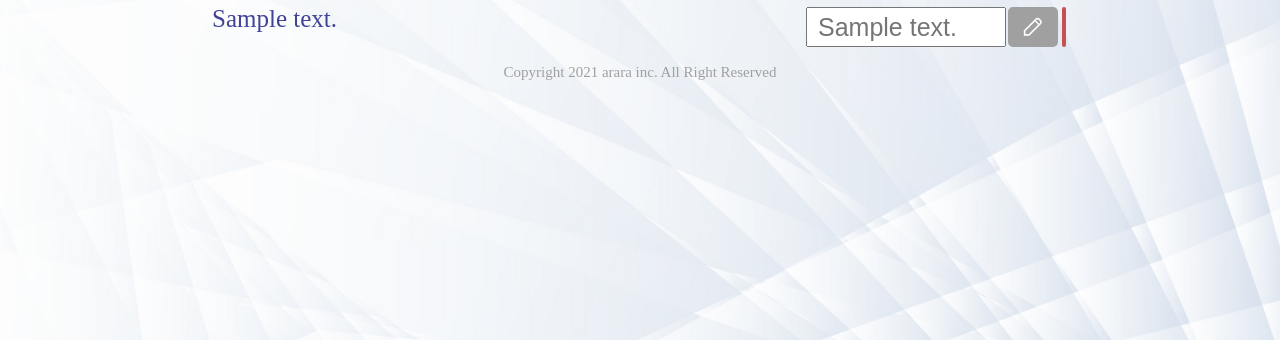
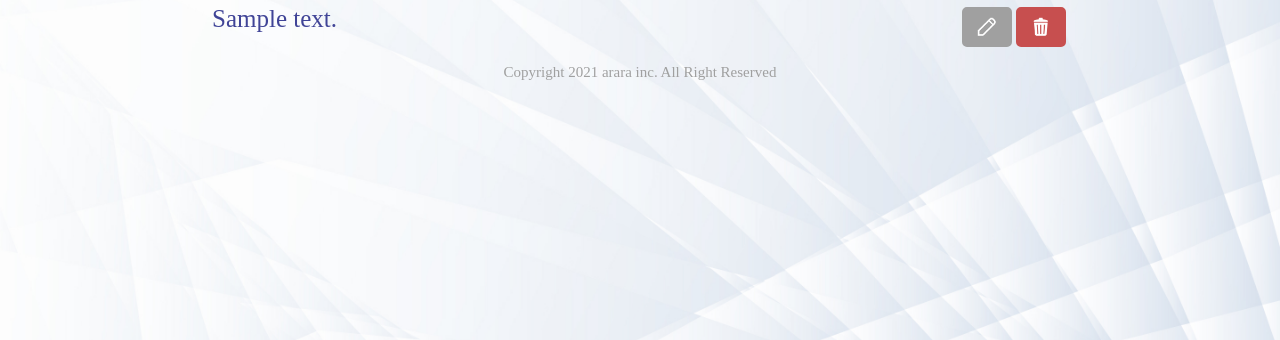
Before and after one commit to arara-ichihara/arara-todo, a Django app: page /araraTodoApp/ in a window 1280 px wide. Shown: the part 127-467 px from the top of the page. Run offline with Django 3.2, Linux system fonts and the light colour scheme; tables that the repository leaves empty hold one stand-in row (values such as "Sample post").

Commit message:
update button style

```diff
--- a/araraTodoApp/templates/araraTodoApp/index.html
+++ b/araraTodoApp/templates/araraTodoApp/index.html
@@ -27,13 +27,14 @@
                 <li>
                   <p>{{ todo.content }}</p>
                   <div>
-                    <form>
-                      <input type="text" placeholder="{{ todo.content }}">
-                      <button>
-                        <img src="{% static 'image/update_icon1.png' %}" alt="編集">
-                        <img src="{% static 'image/update_icon2.png' %}" alt="編集">
-                      </button>
-                    </form>
+
+
+                    <input type="checkbox" id="{{todo.id}}">
+                    <input type="text" placeholder="{{ todo.content }}">
+                    <label for="{{todo.id}}">
+                      <img src="{% static 'image/update_icon1.png' %}" alt="編集">
+                      <img src="{% static 'image/update_icon2.png' %}" alt="編集">
+                    </label>
 
                     <a href="{% url 'delete' todo.id %}">
                       <img src="{% static 'image/delete_icon1.png' %}" alt="削除">
--- a/static/style.css
+++ b/static/style.css
@@ -102,7 +102,8 @@ main li p {
 
 /* ボタンの基本の形 */
 button,
-main li a {
+main li a,
+label{
     width: 50px;
     height: 40px;
     font-size: 15px;
@@ -111,35 +112,39 @@ main li a {
     text-align: center;
     padding: 5px 0;
     color: #fff;
-
     position: relative;
 	display: block;
 	overflow: hidden;
 	cursor: pointer;
 }
-
 /* 編集ボタン */
-main li form{
-    display: flex;
-    justify-content: space-evenly;
-}
-main li form input{
-    width: 200px;
+main li input{
+    width: 60%;
     margin: 2px 0;
     padding: 0 10px;
 }
-main li button {
+main li label {
     background: #a0a0a0;
     border: solid #a0a0a0 2px;
 }
-main li button:hover {
+main li label:hover {
     background: #fff;
     color: #a0a0a0;
     border: solid #a0a0a0 2px;
 }
-
+main li label input{
+    display: none;
+}
+/* 編集テキストボックス */
+main li input[type="text"],
+input[type="checkbox"]{
+    display: none;
+}
+input[type="checkbox"]:checked + input{
+    display: block;
+}
 /* 削除ボタンのデザイン */
-main li a {
+main li a{
     background: #c74f4f;
     border: solid #c74f4f 2px;
 }
@@ -148,7 +153,6 @@ main li a:hover {
     color: #c74f4f;
     border: solid #c74f4f 2px;
 }
-
 /* 追加ボタンのデザイン */
 header button {
     border: solid #65ce85 2px;
@@ -161,19 +165,19 @@ header button:hover {
     background: #fff;
     color: #65ce85;
 }
-
 /* hover時の画像のon off */
 main li a img,
-button img  {
+button img ,
+label img{
 	position: absolute;
 	top: 50%;
 	left: 50%;
 	transform: translate(-50%, -50%);
-	width: 40%;
 	display: block;
 }
 main li a:hover img:nth-of-type(2),
-button:hover img:nth-of-type(2) {
+button:hover img:nth-of-type(2),
+label:hover img:nth-of-type(2){
 	opacity: 0;
 }
 
```
